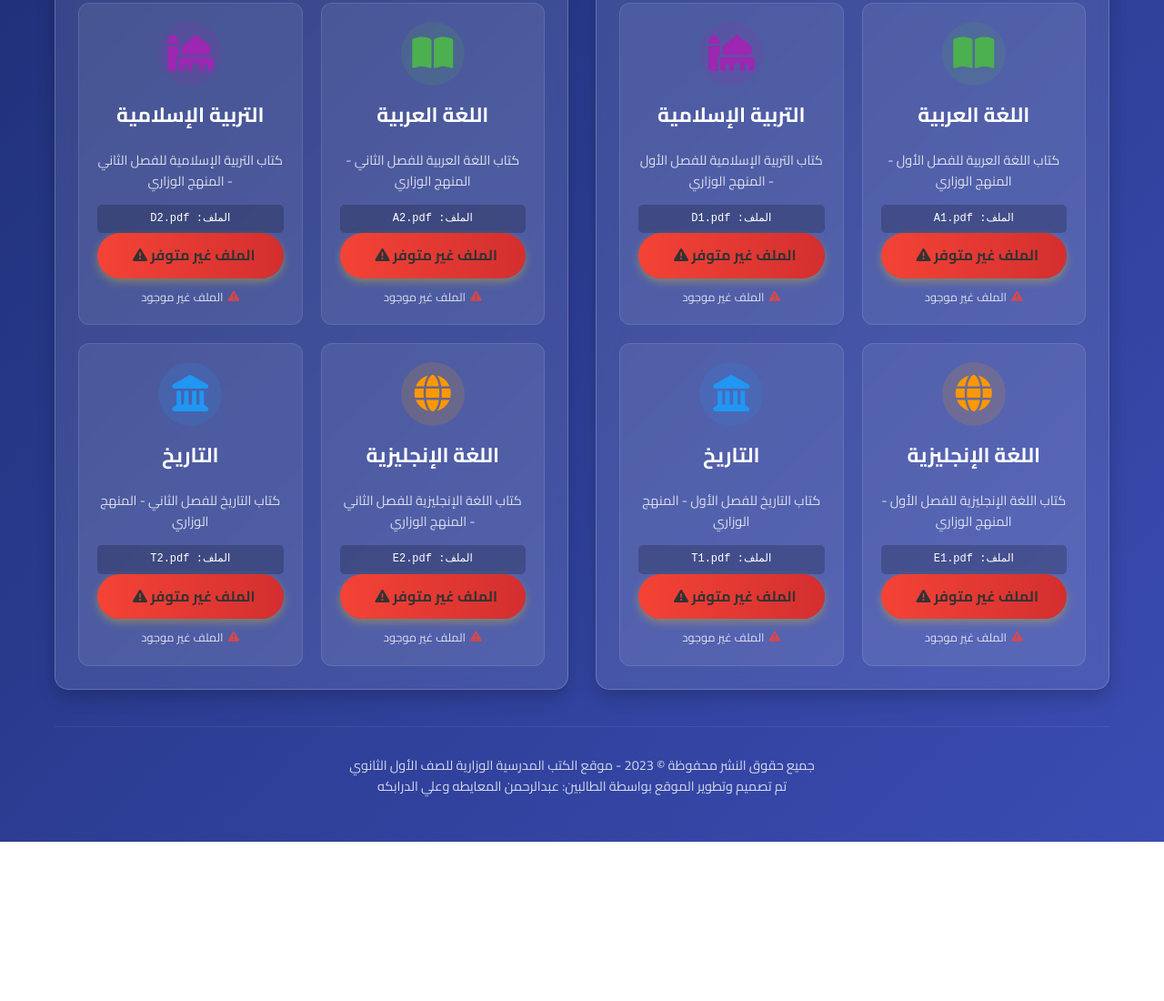
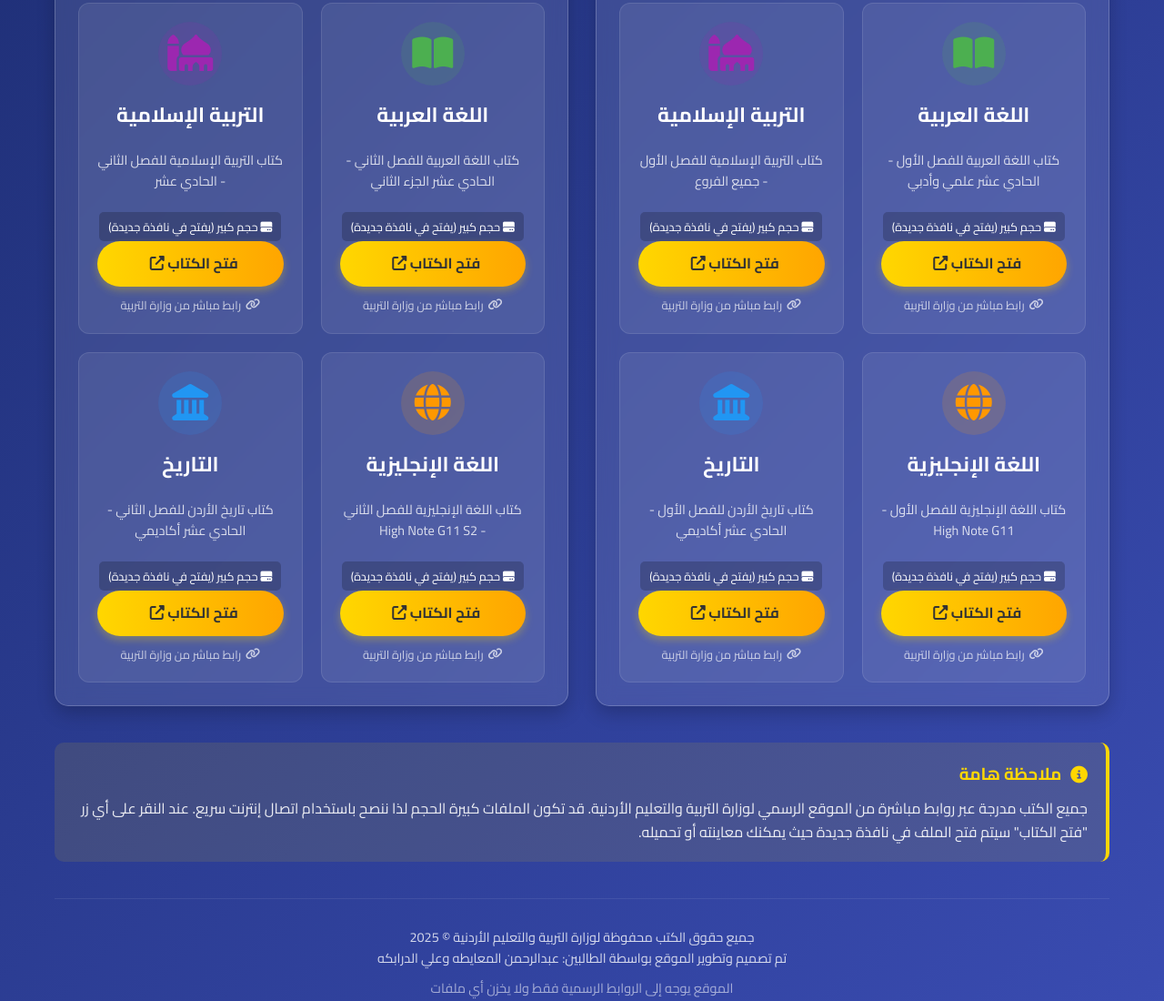
Before and after one commit to farmbot1238/Book, a plain HTML site: page index.html in a window 1280 px wide. Shown: the part 606-1706 px from the top of the page at 91% size. Before the commit the page ends 1531 px from the top, so only its background shows below. Drawn offline with Linux system fonts and the light colour scheme; no server answers.

Commit message:
Update index.html

```diff
--- a/index.html
+++ b/index.html
@@ -224,24 +224,23 @@
             margin-left: 8px;
         }
 
-        .download-info {
+        .file-size {
+            background: rgba(0, 0, 0, 0.2);
+            padding: 6px 10px;
+            border-radius: 5px;
+            font-size: 0.8rem;
+            margin-top: 8px;
+            display: inline-block;
+        }
+
+        .direct-link {
             margin-top: 10px;
             font-size: 0.8rem;
-            opacity: 0.8;
+            opacity: 0.7;
             display: flex;
             align-items: center;
             justify-content: center;
             gap: 5px;
-        }
-
-        .file-path {
-            background: rgba(0, 0, 0, 0.2);
-            padding: 6px 10px;
-            border-radius: 5px;
-            font-family: monospace;
-            font-size: 0.75rem;
-            margin-top: 8px;
-            word-break: break-all;
         }
 
         footer {
@@ -314,24 +313,24 @@
                 <i class="fas fa-book"></i>
             </div>
             <h1>كتب مدرسية وزارية</h1>
-            <div class="subtitle">للصف الأول الثانوي</div>
-            <p class="tagline">موقع شامل لتحميل الكتب المدرسية الوزارية للفصلين الأول والثاني</p>
+            <div class="subtitle">للصف الأول الثانوي - المنهج الأردني</div>
+            <p class="tagline">موقع شامل لتحميل الكتب المدرسية الوزارية مباشرة من موقع الوزارة</p>
             <div class="developers">
                 <i class="fas fa-user-graduate"></i> إعداد الطالبين: عبدالرحمن المعايطه وعلي الدرابكه
             </div>
 
             <div class="features">
                 <div class="feature">
-                    <i class="fas fa-file-pdf"></i>
-                    <span>ملفات PDF عالية الجودة</span>
+                    <i class="fas fa-link"></i>
+                    <span>روابط مباشرة من موقع الوزارة</span>
                 </div>
                 <div class="feature">
                     <i class="fas fa-download"></i>
                     <span>تحميل مباشر وسريع</span>
                 </div>
                 <div class="feature">
-                    <i class="fas fa-graduation-cap"></i>
-                    <span>مناهج وزارية معتمدة</span>
+                    <i class="fas fa-check-circle"></i>
+                    <span>نسخ أصلية ومعتمدة</span>
                 </div>
             </div>
         </header>
@@ -351,14 +350,17 @@
                                 <i class="fas fa-book-open"></i>
                             </div>
                             <h3>اللغة العربية</h3>
-                            <p>كتاب اللغة العربية للفصل الأول - المنهج الوزاري</p>
-                            <div class="file-path">الملف: A1.pdf</div>
-                            <a href="#" class="download-btn" id="arabic-sem1">
-                                تنزيل الكتاب <i class="fas fa-download"></i>
+                            <p>كتاب اللغة العربية للفصل الأول - الحادي عشر علمي وأدبي</p>
+                            <div class="file-size">
+                                <i class="fas fa-hdd"></i> حجم كبير (يفتح في نافذة جديدة)
+                            </div>
+                            <a href="https://www.nccd.gov.jo/EBV4.0/Root_Storage/AR/Arabic/2025/%D8%B9%D8%B1%D8%A8%D9%8A%206.7.2025/11/%D9%83%D8%AA%D8%A7%D8%A8%20%D8%A7%D9%84%D8%AD%D8%A7%D8%AF%D9%8A%20%D8%B9%D8%B4%D8%B1%20%D9%811%20%D8%A7%D8%B9%D8%A7%D8%AF%D8%A9%20%D8%B7%D8%A8%D8%A7%D8%B9%D8%A9%2025-5.pdf"
+                               class="download-btn" target="_blank">
+                                فتح الكتاب <i class="fas fa-external-link-alt"></i>
                             </a>
-                            <div class="download-info">
-                                <i class="fas fa-file-pdf"></i>
-                                <span>الفصل الأول</span>
+                            <div class="direct-link">
+                                <i class="fas fa-link"></i>
+                                <span>رابط مباشر من وزارة التربية</span>
                             </div>
                         </div>
 
@@ -368,14 +370,17 @@
                                 <i class="fas fa-mosque"></i>
                             </div>
                             <h3>التربية الإسلامية</h3>
-                            <p>كتاب التربية الإسلامية للفصل الأول - المنهج الوزاري</p>
-                            <div class="file-path">الملف: D1.pdf</div>
-                            <a href="#" class="download-btn" id="religion-sem1">
-                                تنزيل الكتاب <i class="fas fa-download"></i>
+                            <p>كتاب التربية الإسلامية للفصل الأول - جميع الفروع</p>
+                            <div class="file-size">
+                                <i class="fas fa-hdd"></i> حجم كبير (يفتح في نافذة جديدة)
+                            </div>
+                            <a href="https://www.nccd.gov.jo/EBV4.0/Root_Storage/AR/Islam/Islam/2025/G11/1/islamic%20C11%20P1%20all%20Branches%20.pdf"
+                               class="download-btn" target="_blank">
+                                فتح الكتاب <i class="fas fa-external-link-alt"></i>
                             </a>
-                            <div class="download-info">
-                                <i class="fas fa-file-pdf"></i>
-                                <span>الفصل الأول</span>
+                            <div class="direct-link">
+                                <i class="fas fa-link"></i>
+                                <span>رابط مباشر من وزارة التربية</span>
                             </div>
                         </div>
 
@@ -385,14 +390,17 @@
                                 <i class="fas fa-globe"></i>
                             </div>
                             <h3>اللغة الإنجليزية</h3>
-                            <p>كتاب اللغة الإنجليزية للفصل الأول - المنهج الوزاري</p>
-                            <div class="file-path">الملف: E1.pdf</div>
-                            <a href="#" class="download-btn" id="english-sem1">
-                                تنزيل الكتاب <i class="fas fa-download"></i>
+                            <p>كتاب اللغة الإنجليزية للفصل الأول - High Note G11</p>
+                            <div class="file-size">
+                                <i class="fas fa-hdd"></i> حجم كبير (يفتح في نافذة جديدة)
+                            </div>
+                            <a href="https://www.nccd.gov.jo/EBV4.0/Root_Storage/EN/2024/G11/JOR_HN_G11_Student's_Book_Print.pdf"
+                               class="download-btn" target="_blank">
+                                فتح الكتاب <i class="fas fa-external-link-alt"></i>
                             </a>
-                            <div class="download-info">
-                                <i class="fas fa-file-pdf"></i>
-                                <span>الفصل الأول</span>
+                            <div class="direct-link">
+                                <i class="fas fa-link"></i>
+                                <span>رابط مباشر من وزارة التربية</span>
                             </div>
                         </div>
 
@@ -402,14 +410,17 @@
                                 <i class="fas fa-landmark"></i>
                             </div>
                             <h3>التاريخ</h3>
-                            <p>كتاب التاريخ للفصل الأول - المنهج الوزاري</p>
-                            <div class="file-path">الملف: T1.pdf</div>
-                            <a href="#" class="download-btn" id="history-sem1">
-                                تنزيل الكتاب <i class="fas fa-download"></i>
+                            <p>كتاب تاريخ الأردن للفصل الأول - الحادي عشر أكاديمي</p>
+                            <div class="file-size">
+                                <i class="fas fa-hdd"></i> حجم كبير (يفتح في نافذة جديدة)
+                            </div>
+                            <a href="https://www.nccd.gov.jo/EBV4.0/Root_Storage/AR/SS/G11/1/%D8%AA%D8%A7%D8%B1%D9%8A%D8%AE%20%D8%A7%D9%84%D8%A7%D8%B1%D8%AF%D9%86%20%D8%A7%D9%84%D8%A7%D9%83%D8%A7%D8%AF%D9%8A%D9%85%D9%8A-%D9%811.pdf"
+                               class="download-btn" target="_blank">
+                                فتح الكتاب <i class="fas fa-external-link-alt"></i>
                             </a>
-                            <div class="download-info">
-                                <i class="fas fa-file-pdf"></i>
-                                <span>الفصل الأول</span>
+                            <div class="direct-link">
+                                <i class="fas fa-link"></i>
+                                <span>رابط مباشر من وزارة التربية</span>
                             </div>
                         </div>
                     </div>
@@ -428,14 +439,17 @@
                                 <i class="fas fa-book-open"></i>
                             </div>
                             <h3>اللغة العربية</h3>
-                            <p>كتاب اللغة العربية للفصل الثاني - المنهج الوزاري</p>
-                            <div class="file-path">الملف: A2.pdf</div>
-                            <a href="#" class="download-btn" id="arabic-sem2">
-                                تنزيل الكتاب <i class="fas fa-download"></i>
+                            <p>كتاب اللغة العربية للفصل الثاني - الحادي عشر الجزء الثاني</p>
+                            <div class="file-size">
+                                <i class="fas fa-hdd"></i> حجم كبير (يفتح في نافذة جديدة)
+                            </div>
+                            <a href="https://www.nccd.gov.jo/EBV4.0/Root_Storage/AR/Arabic/2025/%D8%B9%D8%B1%D8%A8%D9%8A%206.7.2025/11/PART2/AR11P2.pdf"
+                               class="download-btn" target="_blank">
+                                فتح الكتاب <i class="fas fa-external-link-alt"></i>
                             </a>
-                            <div class="download-info">
-                                <i class="fas fa-file-pdf"></i>
-                                <span>الفصل الثاني</span>
+                            <div class="direct-link">
+                                <i class="fas fa-link"></i>
+                                <span>رابط مباشر من وزارة التربية</span>
                             </div>
                         </div>
 
@@ -445,14 +459,17 @@
                                 <i class="fas fa-mosque"></i>
                             </div>
                             <h3>التربية الإسلامية</h3>
-                            <p>كتاب التربية الإسلامية للفصل الثاني - المنهج الوزاري</p>
-                            <div class="file-path">الملف: D2.pdf</div>
-                            <a href="#" class="download-btn" id="religion-sem2">
-                                تنزيل الكتاب <i class="fas fa-download"></i>
+                            <p>كتاب التربية الإسلامية للفصل الثاني - الحادي عشر</p>
+                            <div class="file-size">
+                                <i class="fas fa-hdd"></i> حجم كبير (يفتح في نافذة جديدة)
+                            </div>
+                            <a href="https://www.nccd.gov.jo/EBV4.0/Root_Storage/AR/Islam/Islam/2025/G11/2/islamic%20C11%20P2%20.pdf"
+                               class="download-btn" target="_blank">
+                                فتح الكتاب <i class="fas fa-external-link-alt"></i>
                             </a>
-                            <div class="download-info">
-                                <i class="fas fa-file-pdf"></i>
-                                <span>الفصل الثاني</span>
+                            <div class="direct-link">
+                                <i class="fas fa-link"></i>
+                                <span>رابط مباشر من وزارة التربية</span>
                             </div>
                         </div>
 
@@ -462,14 +479,17 @@
                                 <i class="fas fa-globe"></i>
                             </div>
                             <h3>اللغة الإنجليزية</h3>
-                            <p>كتاب اللغة الإنجليزية للفصل الثاني - المنهج الوزاري</p>
-                            <div class="file-path">الملف: E2.pdf</div>
-                            <a href="#" class="download-btn" id="english-sem2">
-                                تنزيل الكتاب <i class="fas fa-download"></i>
+                            <p>كتاب اللغة الإنجليزية للفصل الثاني - High Note G11 S2</p>
+                            <div class="file-size">
+                                <i class="fas fa-hdd"></i> حجم كبير (يفتح في نافذة جديدة)
+                            </div>
+                            <a href="https://www.nccd.gov.jo/EBV4.0/Root_Storage/EN/2024/G11/part%202/Jordan_High_Note_G11_S2_Student's_Book_Final_Print_Updated.pdf"
+                               class="download-btn" target="_blank">
+                                فتح الكتاب <i class="fas fa-external-link-alt"></i>
                             </a>
-                            <div class="download-info">
-                                <i class="fas fa-file-pdf"></i>
-                                <span>الفصل الثاني</span>
+                            <div class="direct-link">
+                                <i class="fas fa-link"></i>
+                                <span>رابط مباشر من وزارة التربية</span>
                             </div>
                         </div>
 
@@ -479,131 +499,47 @@
                                 <i class="fas fa-landmark"></i>
                             </div>
                             <h3>التاريخ</h3>
-                            <p>كتاب التاريخ للفصل الثاني - المنهج الوزاري</p>
-                            <div class="file-path">الملف: T2.pdf</div>
-                            <a href="#" class="download-btn" id="history-sem2">
-                                تنزيل الكتاب <i class="fas fa-download"></i>
+                            <p>كتاب تاريخ الأردن للفصل الثاني - الحادي عشر أكاديمي</p>
+                            <div class="file-size">
+                                <i class="fas fa-hdd"></i> حجم كبير (يفتح في نافذة جديدة)
+                            </div>
+                            <a href="https://www.nccd.gov.jo/EBV4.0/Root_Storage/AR/SS/G11/2/%D8%AA%D8%A7%D8%B1%D9%8A%D8%AE%20%D8%A7%D9%84%D8%A7%D9%94%D8%B1%D8%AF%D9%86-%D8%A7%D9%84%D8%AD%D8%A7%D8%AF%D9%8A%20%D8%B9%D8%B4%D8%B1%20%D8%A7%D9%94%D9%83%D8%A7%D8%AF%D9%8A%D9%85%D9%8A-%20%D8%A7%D9%84%D9%81%D8%B5%D9%84%20%D8%A7%D9%84%D8%AB%D8%A7%D9%86%D9%8A-%D9%84%D9%84%D9%85%D9%88%D9%82%D8%B9-2025-.pdf"
+                               class="download-btn" target="_blank">
+                                فتح الكتاب <i class="fas fa-external-link-alt"></i>
                             </a>
-                            <div class="download-info">
-                                <i class="fas fa-file-pdf"></i>
-                                <span>الفصل الثاني</span>
+                            <div class="direct-link">
+                                <i class="fas fa-link"></i>
+                                <span>رابط مباشر من وزارة التربية</span>
                             </div>
                         </div>
                     </div>
                 </div>
             </div>
+
+            <!-- ملاحظة هامة -->
+            <div style="background: rgba(255, 215, 0, 0.1); border-radius: 10px; padding: 20px; margin-top: 30px; border-right: 4px solid #FFD700;">
+                <h3 style="color: #FFD700; margin-bottom: 10px; display: flex; align-items: center; gap: 10px;">
+                    <i class="fas fa-info-circle"></i> ملاحظة هامة
+                </h3>
+                <p style="opacity: 0.9;">
+                    جميع الكتب مدرجة عبر روابط مباشرة من الموقع الرسمي لوزارة التربية والتعليم الأردنية.
+                    قد تكون الملفات كبيرة الحجم لذا ننصح باستخدام اتصال إنترنت سريع.
+                    عند النقر على أي زر "فتح الكتاب" سيتم فتح الملف في نافذة جديدة حيث يمكنك معاينته أو تحميله.
+                </p>
+            </div>
         </main>
 
         <footer>
-            <p>جميع حقوق النشر محفوظة &copy; 2023 - موقع الكتب المدرسية الوزارية للصف الأول الثانوي</p>
+            <p>جميع حقوق الكتب محفوظة لوزارة التربية والتعليم الأردنية &copy; 2025</p>
             <p>تم تصميم وتطوير الموقع بواسطة الطالبين: عبدالرحمن المعايطه وعلي الدرابكه</p>
+            <p style="margin-top: 10px; opacity: 0.7;">الموقع يوجه إلى الروابط الرسمية فقط ولا يخزن أي ملفات</p>
         </footer>
     </div>
 
     <script>
-        // روابط الملفات في نفس المجلد
-        const pdfFiles = {
-            // الفصل الأول
-            "arabic-sem1": "A1.pdf",
-            "religion-sem1": "D1.pdf",
-            "english-sem1": "E1.pdf",
-            "history-sem1": "T1.pdf",
-
-            // الفصل الثاني
-            "arabic-sem2": "A2.pdf",
-            "religion-sem2": "D2.pdf",
-            "english-sem2": "E2.pdf",
-            "history-sem2": "T2.pdf"
-        };
-
-        // عناوين الملفات للعرض
-        const fileNames = {
-            "arabic-sem1": "كتاب اللغة العربية - الفصل الأول - A1.pdf",
-            "religion-sem1": "كتاب التربية الإسلامية - الفصل الأول - D1.pdf",
-            "english-sem1": "كتاب اللغة الإنجليزية - الفصل الأول - E1.pdf",
-            "history-sem1": "كتاب التاريخ - الفصل الأول - T1.pdf",
-
-            "arabic-sem2": "كتاب اللغة العربية - الفصل الثاني - A2.pdf",
-            "religion-sem2": "كتاب التربية الإسلامية - الفصل الثاني - D2.pdf",
-            "english-sem2": "كتاب اللغة الإنجليزية - الفصل الثاني - E2.pdf",
-            "history-sem2": "كتاب التاريخ - الفصل الثاني - T2.pdf"
-        };
-
-        // دالة للتحقق من وجود الملف
-        async function checkFileExists(fileUrl) {
-            try {
-                const response = await fetch(fileUrl, { method: 'HEAD' });
-                return response.ok;
-            } catch (error) {
-                return false;
-            }
-        }
-
-        // دالة لتنزيل الملف
-        function downloadFile(fileUrl, fileName) {
-            // إنشاء عنصر رابط خفي للتحميل
-            const link = document.createElement('a');
-            link.href = fileUrl;
-            link.download = fileName;
-            link.target = '_blank';
-
-            // إضافة الرابط إلى الصفحة والنقر عليه
-            document.body.appendChild(link);
-            link.click();
-            document.body.removeChild(link);
-        }
-
-        // تهيئة أزرار التحميل
-        async function initializeDownloadButtons() {
-            for (const [subjectId, fileUrl] of Object.entries(pdfFiles)) {
-                const button = document.getElementById(subjectId);
-                const fileName = fileNames[subjectId];
-
-                // التحقق من وجود الملف
-                const fileExists = await checkFileExists(fileUrl);
-
-                if (fileExists) {
-                    // إذا الملف موجود، إعداد التحميل
-                    button.addEventListener('click', function(e) {
-                        e.preventDefault();
-                        downloadFile(fileUrl, fileName);
-
-                        // عرض رسالة تأكيد
-                        alert(`جاري تحميل: ${fileName}\n\nسيبدأ التحميل تلقائياً.`);
-                    });
-
-                    // تحديث لون الزر للإشارة إلى أن الملف متوفر
-                    button.style.background = "linear-gradient(to right, #4CAF50, #2E7D32)";
-                    button.innerHTML = `تنزيل الكتاب <i class="fas fa-download"></i>`;
-
-                    // تحديث معلومات الملف
-                    const downloadInfo = button.nextElementSibling;
-                    if (downloadInfo && downloadInfo.classList.contains('download-info')) {
-                        downloadInfo.innerHTML = `<i class="fas fa-check-circle" style="color:#4CAF50"></i> <span>الملف جاهز للتحميل</span>`;
-                    }
-                } else {
-                    // إذا الملف غير موجود، تعطيل الزر
-                    button.style.background = "linear-gradient(to right, #f44336, #d32f2f)";
-                    button.innerHTML = `الملف غير متوفر <i class="fas fa-exclamation-triangle"></i>`;
-                    button.onclick = function(e) {
-                        e.preventDefault();
-                        alert(`الملف غير متوفر!\n\nيرجى التأكد من وجود الملف في نفس مجلد الموقع:\n${fileUrl}`);
-                    };
-
-                    // تحديث معلومات الملف
-                    const downloadInfo = button.nextElementSibling;
-                    if (downloadInfo && downloadInfo.classList.contains('download-info')) {
-                        downloadInfo.innerHTML = `<i class="fas fa-exclamation-triangle" style="color:#f44336"></i> <span>الملف غير موجود</span>`;
-                    }
-                }
-            }
-        }
-
-        // تفعيل أزرار التحميل عند تحميل الصفحة
+        // إضافة تأثيرات تفاعلية
         document.addEventListener('DOMContentLoaded', function() {
-            initializeDownloadButtons();
-
-            // إضافة تأثيرات تفاعلية
+            // إضافة تأثيرات تفاعلية للبطاقات
             document.querySelectorAll('.subject-card').forEach(card => {
                 card.addEventListener('mouseenter', function() {
                     this.style.transform = 'translateY(-5px)';
@@ -614,8 +550,18 @@
                 });
             });
 
+            // رسالة تحذير للملفات الكبيرة
+            document.querySelectorAll('.download-btn').forEach(button => {
+                button.addEventListener('click', function(e) {
+                    // لا نوقف الحدث لأننا نريد فتح الرابط
+                    // فقط نعطي رسالة معلومات
+                    console.log('جاري فتح الكتاب من موقع الوزارة الرسمي...');
+                });
+            });
+
             // إضافة رسالة ترحيب
             console.log("موقع الكتب المدرسية الوزارية - إعداد عبدالرحمن المعايطه وعلي الدرابكه");
+            console.log("جميع الروابط مباشرة من موقع وزارة التربية والتعليم الأردنية");
         });
     </script>
 </body>
```
